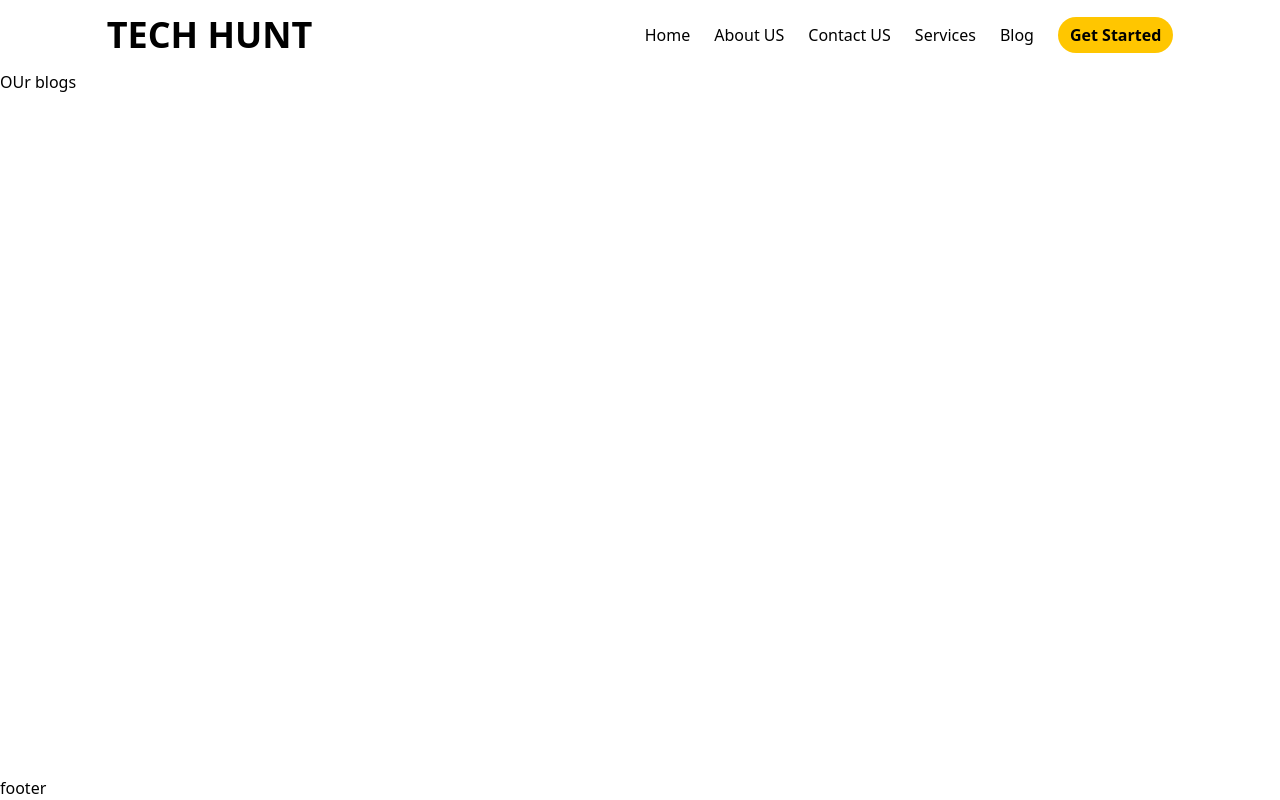
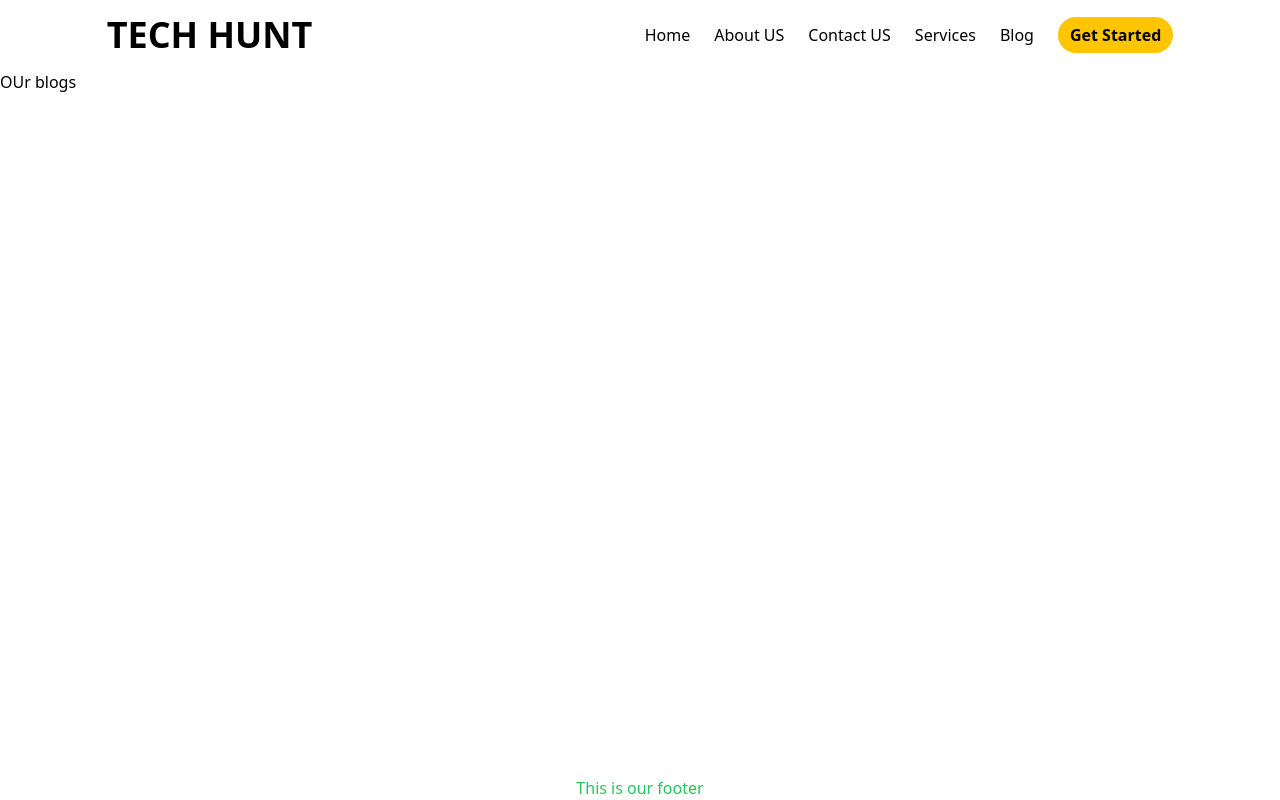
Before and after one commit to devAzharul/TECH-HUNT, a Next.js app: page /blog in a window 1280 px wide. Built offline with nearby package versions, Linux system fonts and the light colour scheme.

Commit message:
create asstes folder

```diff
--- /dev/null
+++ b/components/Footer/Footer.js
@@ -0,0 +1,9 @@
+const Footer = () => {
+    return (
+        <div>
+            <h1 className="text-green-500 text-center">This is our footer</h1>
+        </div>
+    );
+};
+
+export default Footer;
--- a/components/Layout.js
+++ b/components/Layout.js
@@ -1,6 +1,7 @@
 import React from "react";
 import Head from "next/head";
 import Navbar from "./Navigation/Navbar";
+import Footer from "./Footer/Footer";
 
 const Layout = ({ title, children }) => {
   return (
@@ -15,7 +16,7 @@ const Layout = ({ title, children }) => {
       <div className="min-h-screen flex flex-col justify-between">
         <Navbar />
         <main className="m-auto mt-0 w-full">{children}</main>
-        <footer>footer</footer>
+        <Footer />
       </div>
     </>
   );
--- a/pages/contact.js
+++ b/pages/contact.js
@@ -4,7 +4,7 @@ import React from 'react';
 const contact = () => {
     return (
         <Layout title="contact">
-            <h>this is our contact page</h>
+            <h1>this is our contact page</h1>
         </Layout>
     );
 };
--- a/pages/index.js
+++ b/pages/index.js
@@ -1,9 +1,10 @@
 import Layout from "@/components/Layout";
+import Navbar from "@/components/Navigation/Navbar";
 
 export default function Home() {
   return (
-    <Layout title="Home">
-
+    <Layout title="Home" >
+      <h1>This is our home page...content is loading...</h1>
     </Layout>
   );
 }
```
Also changed, not shown: step.txt (added).
